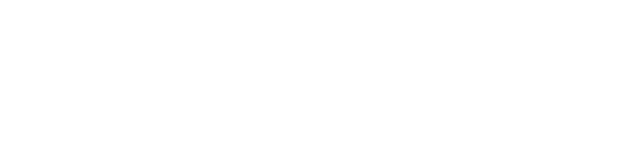
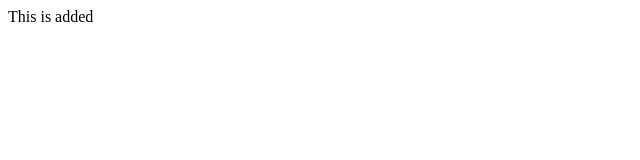
Before and after one commit to LohyaSujith/HttpsRemoteRepo, a plain HTML site: page index.html in a window 1280 px wide. Shown: the whole page, without its empty margins (0-640 px from the left). Drawn offline with Linux system fonts and the light colour scheme.

Commit message:
Added one line

```diff
--- a/index.html
+++ b/index.html
@@ -2,5 +2,6 @@
 <head>
 </head>
 <body>
+ <h> This is added </h>
 </body>
  </html>
```
